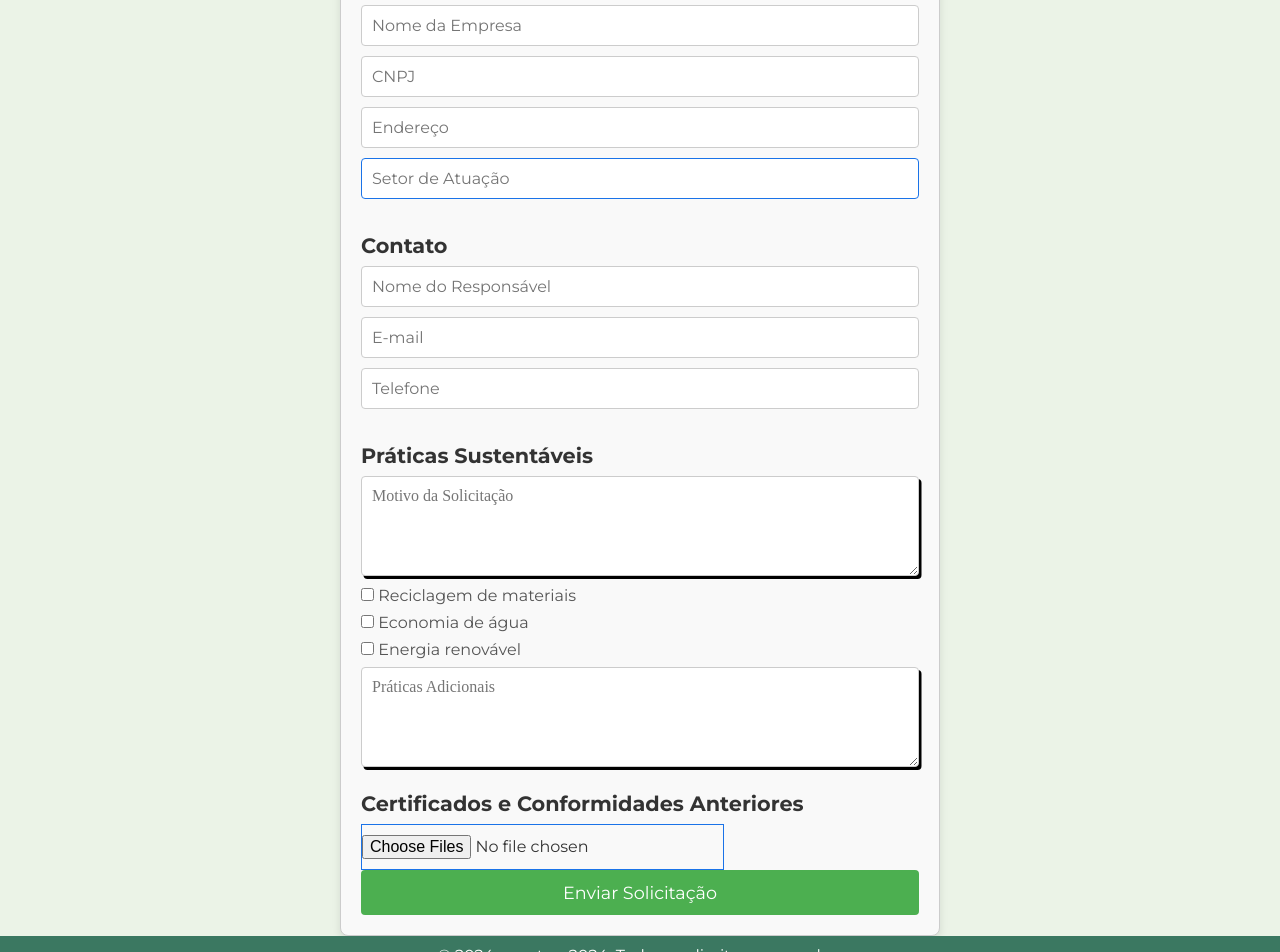
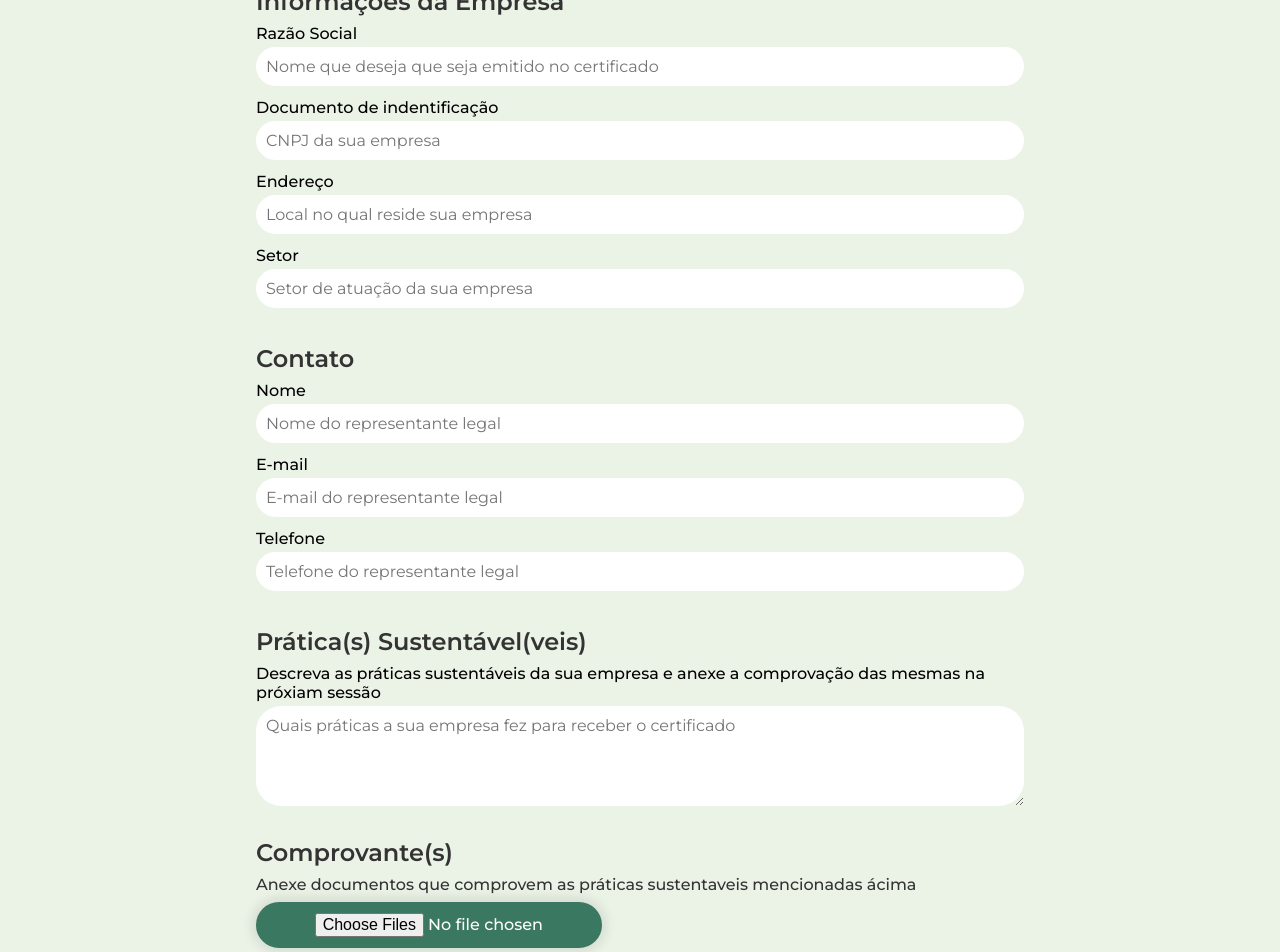
Before and after one commit to RicardoCarvalhoGit/Tree, a React (Create React App) app in the folder tree-code/: page /certificationRequest in a window 1280 px wide. Shown: the part 240-1192 px from the top of the page. Built offline with nearby package versions, Linux system fonts and the light colour scheme.

Commit message:
feat: melhorias de design da pagina de request do certificado

```diff
--- a/tree-code/src/components/pages/certificationRequest/CertificateRequestForm.module.css
+++ b/tree-code/src/components/pages/certificationRequest/CertificateRequestForm.module.css
@@ -1,43 +1,57 @@
-
-
 .formContainer {
-    max-width: 600px;
-    margin: 0 auto;
-    padding: 20px;
-    border: 1px solid #ccc;
-    border-radius: 8px;
-    background-color: #f9f9f9;
-    box-shadow: 0 4px 8px rgba(0, 0, 0, 0.1);
+    display: flex;
+    flex-direction: column;
+    min-height: calc(100vh - 132px);
+    padding: 16px 20%;
 }
 
-.title {
+.formContainer h2 {
     text-align: center;
-    font-size: 1.8rem;
-    font-weight: bold;
+    font-size: 2rem;
+    font-weight: 800;
     margin-bottom: 1rem;
-    color: #4CAF50;
+    color: #3B7861;
 }
 
-.sectionTitle {
-    font-size: 1.3rem;
+.formContainer h3 {
+    font-size: 1.5rem;
+    font-weight: 600;
     margin: 1.5rem 0 0.5rem;
     color: #333;
 }
 
-.inputField,
-.textAreaField,
-.checkboxField {
+.formContainer input:focus-visible,
+.formContainer textarea:focus-visible {
+    outline: 2px solid #3B7861;
+}
+
+.formContainer label,
+.formContainer p {
+    font-size: 1rem;
+    font-weight: 500;
+    margin: 8px 0;
+}
+
+.companyInformation input,
+.contact input,
+.formContainer textarea {
     width: 100%;
     padding: 10px;
-    margin-bottom: 10px;
-    border: 1px solid #ccc;
-    border-radius: 4px;
+    margin: 4px 0;
+    border: none;
+    border-radius: 25px;
     font-size: 1rem;
     box-sizing: border-box;
 }
 
-.textAreaField {
+textarea {
+    font-family: "Montserrat", sans-serif;
+}
+
+.formContainer textarea {
     min-height: 100px;
+    box-shadow: none;
+    border: none;
     resize: vertical;
 }
 
@@ -52,23 +66,56 @@
     color: #555;
 }
 
-.fileUpload {
-    padding: 10px 0;
-    font-size: 1rem;
-}
-
 .submitButton {
-    width: 100%;
-    padding: 12px;
-    background-color: #4CAF50;
+    margin: 40px 0;
+    align-self: center;
+    background-color: #3B7861;
+    border: 2px solid #3B7861;
+    transition: all 0.5s ease;
+    border-radius: 25px;
+    text-align: center;
+    text-decoration: none;
+    padding: 10px 20px;
+    cursor: pointer;
     color: white;
-    border: none;
-    border-radius: 4px;
-    font-size: 1.1rem;
-    cursor: pointer;
-    transition: background-color 0.3s;
+    width: 50%;
+    font-weight: 600;
+    font-size: 1.3rem;
+    box-shadow: 0px 0px 12px 4px rgba(0, 0, 0, 0.1);
 }
 
 .submitButton:hover {
-    background-color: #45a049;
+    background-color: #fff;
+    box-shadow: 0px 0px 12px 8px rgba(0, 0, 0, 0.1);
+    color: #3B7861;
 }
+
+.formContainer input[type="file"] {
+    transition: all 0.5s ease;
+    font-size: 1rem;
+    padding: 9px;
+    width: 45%;
+    text-align-last: center;
+    border-radius: 25px;
+    background-color: #3B7861;
+    border: 2px solid #3B7861;
+    color: white;
+    font-weight: 500;
+    box-shadow: 0px 0px 12px 4px rgba(0, 0, 0, 0.1);
+}
+
+input[type="file"]:hover {
+    background-color: #fff;
+    box-shadow: 0px 0px 12px 8px rgba(0, 0, 0, 0.1);
+    color: #3B7861;
+}
+
+@media screen and (max-width: 1000px) {
+    .formContainer input[type="file"] {
+        width: 60%;
+    }
+
+    .submitButton {
+        width: 65%;
+    }
+}
--- a/tree-code/src/components/pages/certificationRequest/CertificateRequestForm.tsx
+++ b/tree-code/src/components/pages/certificationRequest/CertificateRequestForm.tsx
@@ -28,17 +28,6 @@ const CertificateRequestForm: React.FC = () => {
         }));
     };
 
-    const handleCheckboxChange = (e: React.ChangeEvent<HTMLInputElement>) => {
-        const { name, checked } = e.target;
-        setFormData(prevData => ({
-            ...prevData,
-            practices: {
-                ...prevData.practices,
-                [name]: checked,
-            },
-        }));
-    };
-
     const handleFileUpload = (e: React.ChangeEvent<HTMLInputElement>) => {
         if (e.target.files) {
 
@@ -54,41 +43,113 @@ const CertificateRequestForm: React.FC = () => {
         <form onSubmit={handleSubmit} className={styles.formContainer}>
             <h2 className={styles.title}>Solicitação de Certificação Ecológica</h2>
 
-            <section>
-                <h3 className={styles.sectionTitle}>Informações da Empresa</h3>
-                <input type="text" name="companyName" placeholder="Nome da Empresa" onChange={handleInputChange} className={styles.inputField} required />
-                <input type="text" name="cnpj" placeholder="CNPJ" onChange={handleInputChange} className={styles.inputField} required />
-                <input type="text" name="address" placeholder="Endereço" onChange={handleInputChange} className={styles.inputField} required />
-                <input type="text" name="sector" placeholder="Setor de Atuação" onChange={handleInputChange} className={styles.inputField} />
+            <section className={styles.companyInformation}>
+                <h3>Informações da Empresa</h3>
+                <label htmlFor="companyName">
+                    Razão Social
+                    <input
+                        id='companyName'
+                        type="text"
+                        name="companyName"
+                        placeholder="Nome que deseja que seja emitido no certificado"
+                        onChange={handleInputChange}
+                        required
+                    />
+                </label>
+                <label htmlFor="cnpj">
+                    Documento de indentificação
+                    <input
+                        id='cnpj'
+                        type="text"
+                        name="cnpj"
+                        placeholder="CNPJ da sua empresa"
+                        onChange={handleInputChange}
+                        required
+                    />
+                </label>
+                <label htmlFor="address">
+                    Endereço
+                    <input
+                        id='address'
+                        type="text"
+                        name="address"
+                        placeholder="Local no qual reside sua empresa"
+                        onChange={handleInputChange}
+                        required
+                    />
+                </label>
+                <label htmlFor="sector">
+                    Setor
+                    <input
+                        id='sector'
+                        type="text"
+                        name="sector"
+                        placeholder="Setor de atuação da sua empresa"
+                        onChange={handleInputChange}
+                        required
+                    />
+                </label>
             </section>
 
-            <section>
-                <h3 className={styles.sectionTitle}>Contato</h3>
-                <input type="text" name="contactName" placeholder="Nome do Responsável" onChange={handleInputChange} className={styles.inputField} required />
-                <input type="email" name="contactEmail" placeholder="E-mail" onChange={handleInputChange} className={styles.inputField} required />
-                <input type="tel" name="contactPhone" placeholder="Telefone" onChange={handleInputChange} className={styles.inputField} required />
+            <section className={styles.contact}>
+                <h3>Contato</h3>
+                <label htmlFor="contactName">
+                    Nome
+                    <input
+                        id='contactName'
+                        type="text"
+                        name="contactName"
+                        placeholder="Nome do representante legal"
+                        onChange={handleInputChange}
+                        required
+                    />
+                </label>
+                <label htmlFor="contactEmail">
+                    E-mail
+                    <input
+                        id='contactEmail'
+                        type="email"
+                        name="contactEmail"
+                        placeholder="E-mail do representante legal"
+                        onChange={handleInputChange}
+                        required
+                    />
+                </label>
+                <label htmlFor="contactPhone">
+                    Telefone
+                    <input
+                        id='contactPhone'
+                        type="tel"
+                        name="contactPhone"
+                        placeholder="Telefone do representante legal"
+                        onChange={handleInputChange}
+                        required
+                    />
+                </label>
             </section>
 
-            <section>
-                <h3 className={styles.sectionTitle}>Práticas Sustentáveis</h3>
-                <textarea name="motivation" placeholder="Motivo da Solicitação" onChange={handleInputChange} className={styles.textAreaField} required />
-                <div className={styles.checkboxGroup}>
-                    <label className={styles.checkboxLabel}>
-                        <input type="checkbox" name="recycling" onChange={handleCheckboxChange} /> Reciclagem de materiais
-                    </label>
-                    <label className={styles.checkboxLabel}>
-                        <input type="checkbox" name="waterConservation" onChange={handleCheckboxChange} /> Economia de água
-                    </label>
-                    <label className={styles.checkboxLabel}>
-                        <input type="checkbox" name="renewableEnergy" onChange={handleCheckboxChange} /> Energia renovável
-                    </label>
-                </div>
-                <textarea name="additionalPractices" placeholder="Práticas Adicionais" onChange={handleInputChange} className={styles.textAreaField} />
+            <section className={styles.sustentability}>
+                <h3>Prática(s) Sustentável(veis)</h3>
+                <label htmlFor="motivation">
+                    Descreva as práticas sustentáveis da sua empresa e anexe a comprovação das mesmas na próxiam sessão
+                    <textarea
+                        id='motivation'
+                        name="motivation"
+                        placeholder="Quais práticas a sua empresa fez para receber o certificado"
+                        onChange={handleInputChange}
+                        required
+                    />
+                </label>
             </section>
 
-            <section>
-                <h3 className={styles.sectionTitle}>Certificados e Conformidades Anteriores</h3>
-                <input type="file" onChange={handleFileUpload} multiple className={styles.fileUpload} />
+            <section className={styles.provesCertifications}>
+                <h3>Comprovante(s)</h3>
+                    <p>Anexe documentos que comprovem as práticas sustentaveis mencionadas ácima</p>
+                    <input
+                        type="file"
+                        onChange={handleFileUpload}
+                        multiple
+                    />
             </section>
 
             <button type="submit" className={styles.submitButton}>Enviar Solicitação</button>
```
